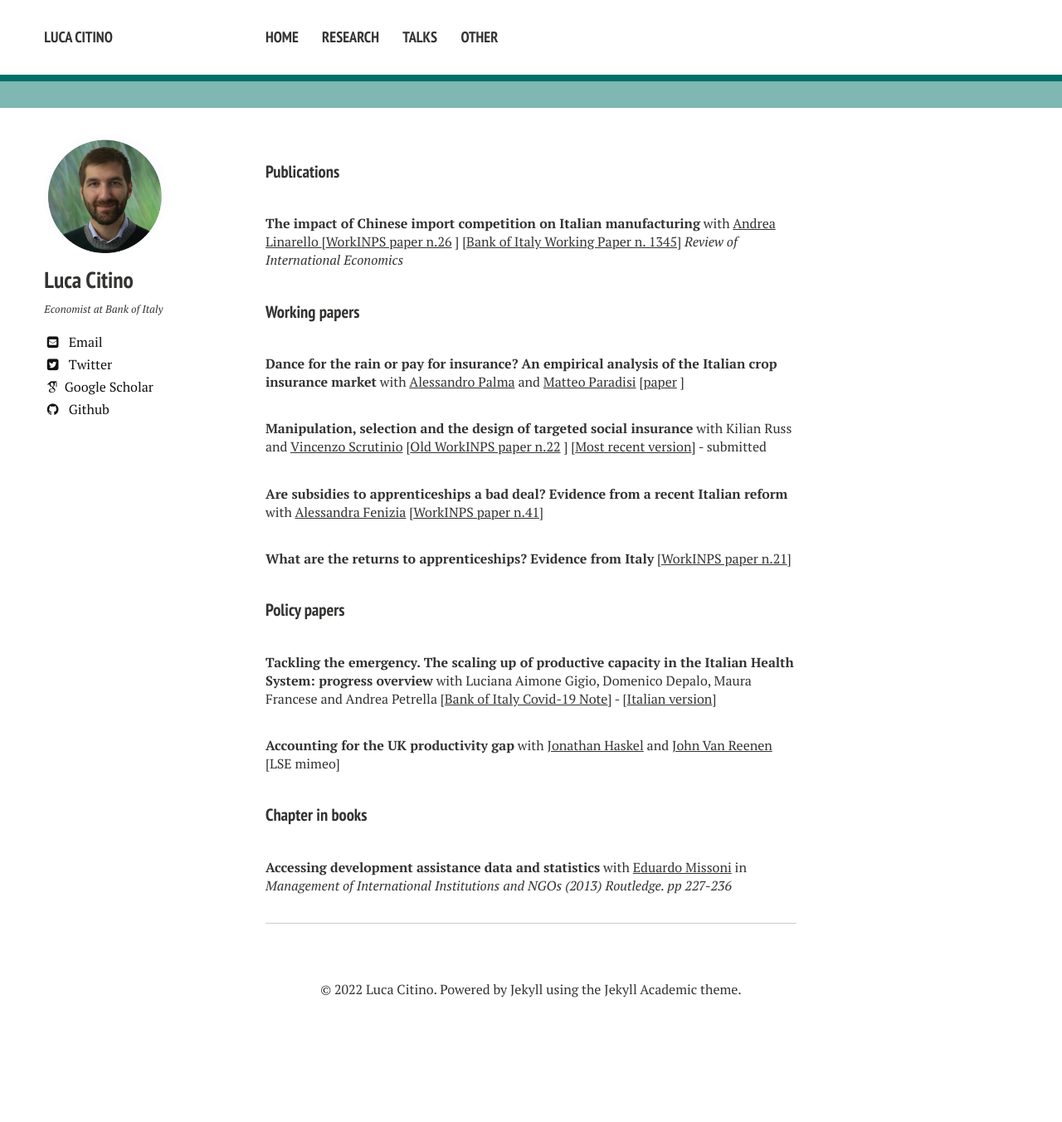
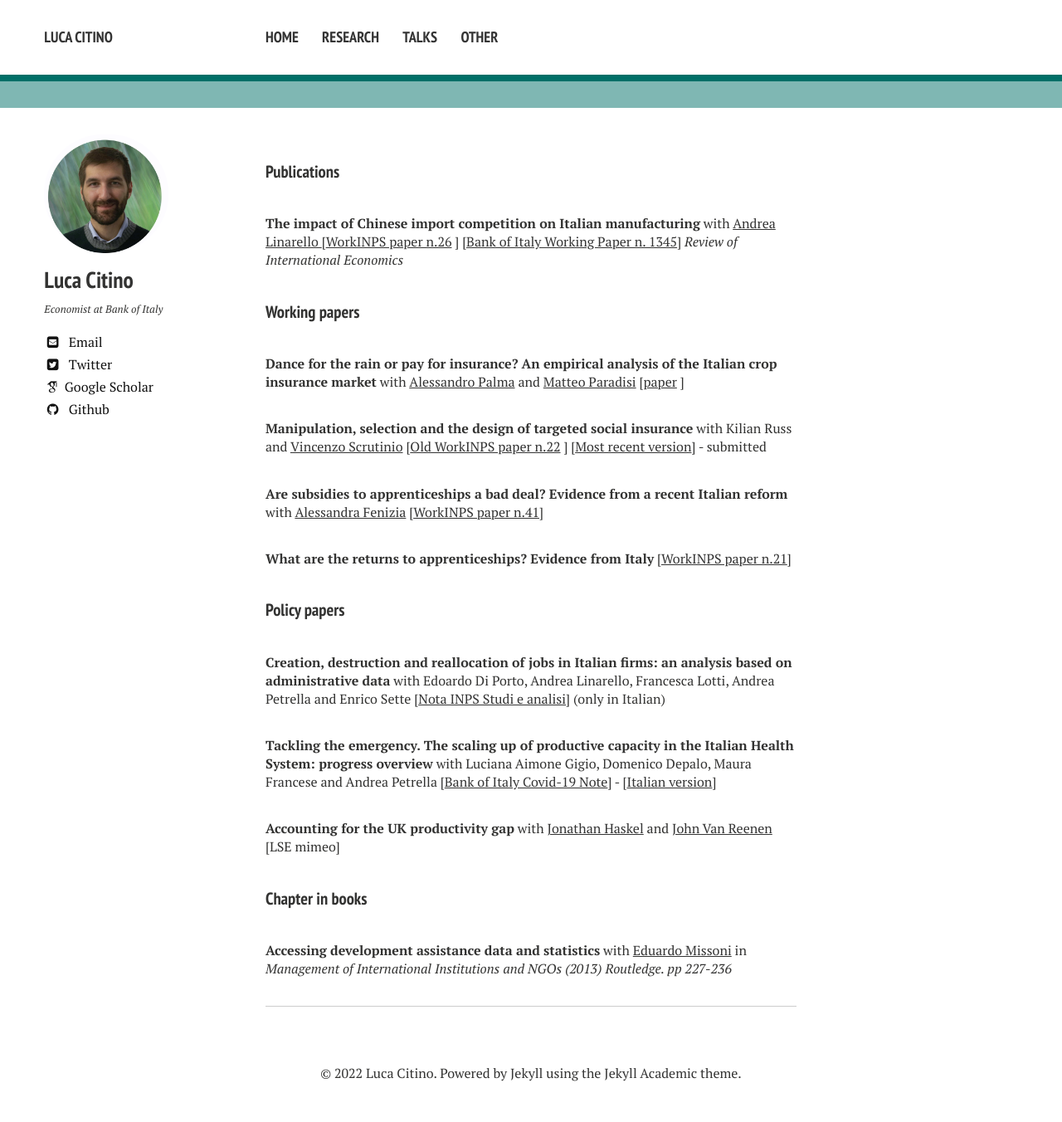
Before and after one commit to luca-citino/luca-citino.github.io, a Jekyll site: the page built from research.md, in a window 1280 px wide. Shown: the whole page at 83% size. Built offline with Jekyll 4.4.1, drawn with Linux system fonts in a browser that asks for light colours; nearby versions of some CDN libraries; some web fonts are replaced; before the commit the page ends 1251 px from its top, so only the background shows below that.

Commit message:
Update research.md

```diff
--- a/research.md
+++ b/research.md
@@ -22,6 +22,9 @@ title: Research
 
 
 #### Policy papers
+
+**Creation, destruction and reallocation of jobs in Italian firms: an analysis based on administrative data** with Edoardo Di Porto, Andrea Linarello, Francesca Lotti, Andrea Petrella and Enrico Sette [<a href="https://www.inps.it/docallegatiNP/Mig/Dati_analisi_bilanci/Attivita_ricerca/Studi_e_analisi/2022/nota_BdI_Inps_05_2022.pdf">Nota INPS Studi e analisi</a>] (only in Italian)
+
 **Tackling the emergency. The scaling up of productive capacity in the Italian Health System: progress overview** with Luciana Aimone Gigio, Domenico Depalo, Maura Francese and Andrea Petrella [<a href="https://www.bancaditalia.it/media/notizie/2020/2020_HealthPolicies_progress_v6_External.pdf?language_id=1">Bank of Italy Covid-19 Note</a>] - [<a href="https://www.bancaditalia.it/media/notizie/2020/2020_HealthPolicies_Progress_v6_ITA_External.pdf">Italian version</a>]
 
 **Accounting for the UK productivity gap** with <a href="https://www.imperial.ac.uk/people/j.haskel">Jonathan Haskel</a> and <a href="https://mitmgmtfaculty.mit.edu/jvanreenen/">John Van Reenen</a> [LSE mimeo]
```
